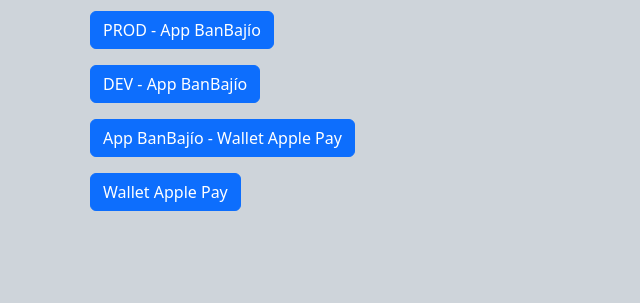
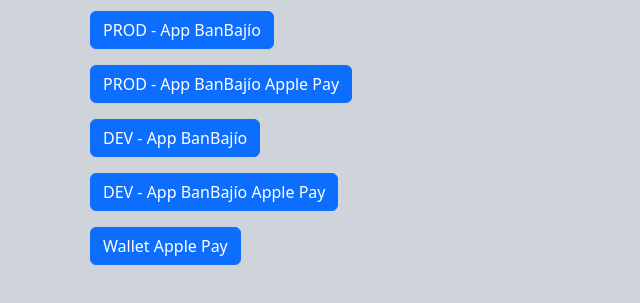
Before and after one commit to gonzalopantoja88/deeplink, a plain HTML site: page index.html in a window 1280 px wide. Shown: the part 53-356 px from the top of the page, without its empty margins (0-640 px from the left). Drawn offline with nearby package versions, Linux system fonts and the light colour scheme.

Commit message:
Update index.html

```diff
--- a/index.html
+++ b/index.html
@@ -14,10 +14,13 @@
                 <a href="bajionetmovil://path/" class="btn btn-primary m-2">PROD - App BanBaj&iacute;o</a>
             </div>
             <div class="col-12">
+                <a href="bajionetmovil://path?src=APPLEPAY" class="btn btn-primary m-2">PROD - App BanBaj&iacute;o Apple Pay</a>
+            </div>
+            <div class="col-12">
                 <a href="bajionetmovil://path/test?" class="btn btn-primary m-2">DEV - App BanBaj&iacute;o</a>
             </div>
             <div class="col-12">
-                <a href="bajionetmovil://path/test?src=APPLEPAY" class="btn btn-primary m-2">App BanBaj&iacute;o - Wallet Apple Pay</a>
+                <a href="bajionetmovil://path/test?src=APPLEPAY" class="btn btn-primary m-2">DEV - App BanBaj&iacute;o Apple Pay</a>
             </div>
             <div class="col-12">
                 <a href="shoebox://addCard?sourceApplication=bajionetmovil&version=7.6.1.47117&cardData=1234567890123456|John Doe|12/24|123|visa" class="btn btn-primary m-2">Wallet Apple Pay</a>
```
